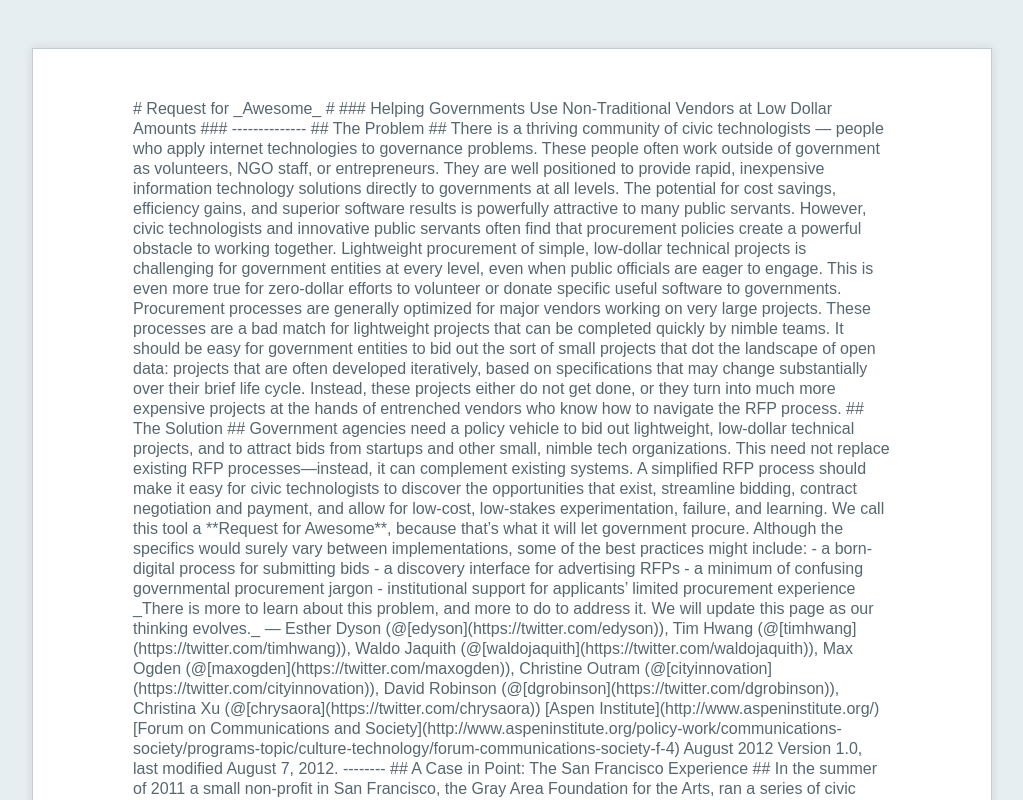
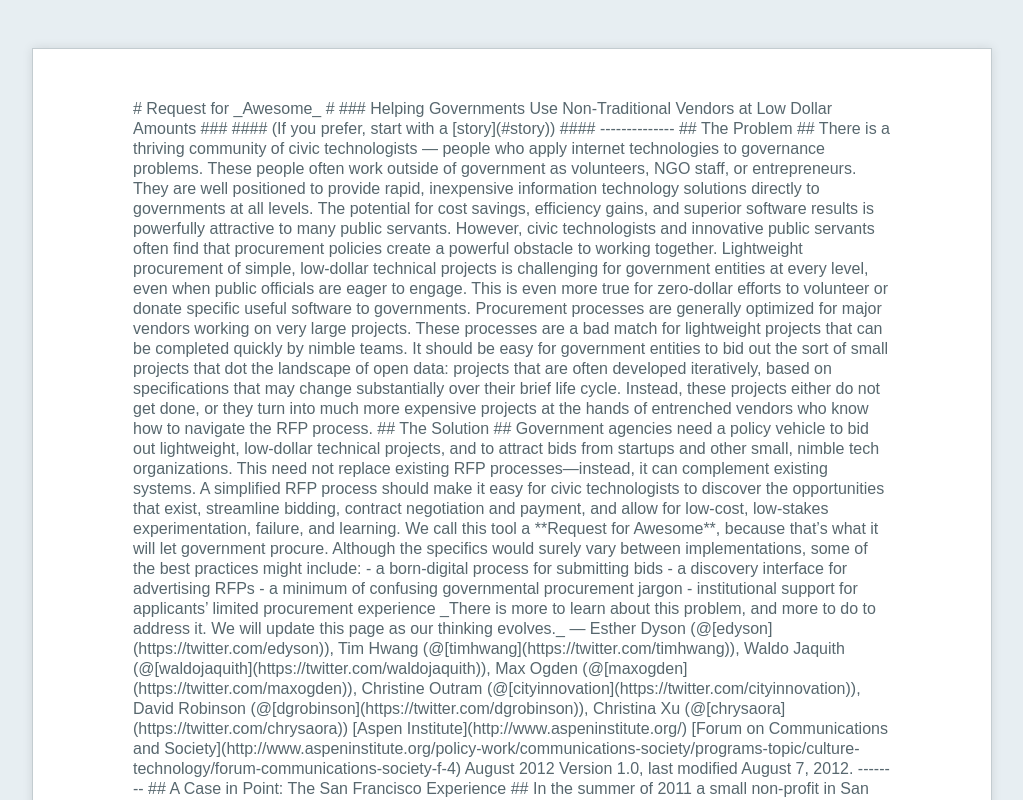
Before and after one commit to max-mapper/request-for-awesome, a plain HTML site: page index.html in a window 1280 px wide. Shown: the top 800 px of the page, without its empty margins (128-1151 px from the left). Drawn offline with nearby package versions, Linux system fonts and the light colour scheme.

Commit message:
Update index.html
Need to check that the link on line 30 works. It did not work in Dillinger.

```diff
--- a/index.html
+++ b/index.html
@@ -26,6 +26,9 @@
                       # Request for _Awesome_ #
 
 ### Helping Governments Use Non-Traditional Vendors at Low Dollar Amounts ###
+
+#### (If you prefer, start with a [story](#story)) ####
+
 
 --------------
 ## The Problem ##
@@ -61,7 +64,7 @@ Version 1.0, last modified August 7, 2012.
 
 --------
 
-## A Case in Point: The San Francisco Experience ##
+## <a id="story"></a>A Case in Point: The San Francisco Experience ##
 
 In the summer of 2011 a small non-profit in San Francisco, the Gray Area Foundation for the Arts, ran a series of civic hackathons collectively dubbed “The Summer of Smart.” The idea was simple: bring together a variety of stakeholders to build prototype solutions to the city’s most pressing challenges—in one weekend.
 
```
